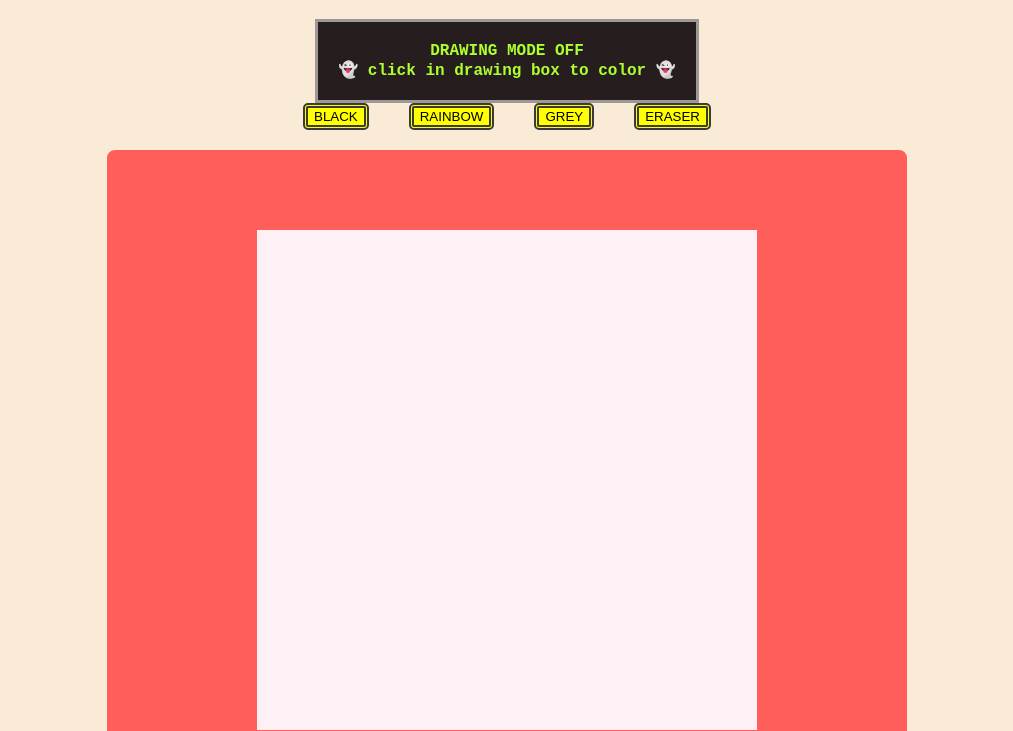
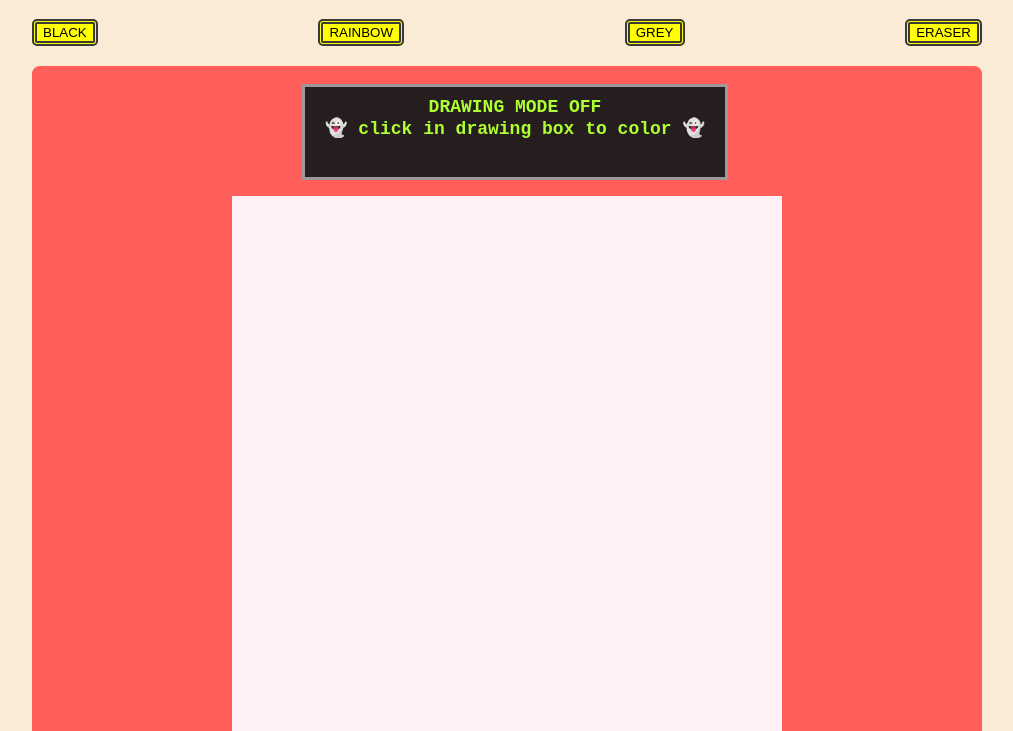
Before and after one commit to SlySkillet/etch-a-sketch, a plain HTML site: page index.html in a window 1280 px wide. Shown: the part 69-800 px from the top of the page, without its empty margins (133-1146 px from the left). Drawn offline with Linux system fonts and the light colour scheme.

Commit message:
position mode display

```diff
--- a/index.html
+++ b/index.html
@@ -10,15 +10,17 @@
   </head>
   <body>
     <h1>Etch-A-Sketch</h1>
-    <div class="mode">
-      DRAWING MODE OFF <br />
-      👻 click in drawing box to color 👻
-    </div>
+
+    <div class="flex-container">
       <div class="top-buttons">
         <button onclick="changeColor('black')">BLACK</button>
         <button onclick="changeColor('rainbow')">RAINBOW</button>
         <button onclick="changeColor('grey')">GREY</button>
         <button onclick="changeColor('whitesmoke')">ERASER</button>
+      </div>
+      <div class="mode">
+        DRAWING MODE OFF <br />
+        👻 click in drawing box to color 👻
       </div>
       <div class="container"></div>
       <div class="bottom-buttons">
@@ -33,6 +35,7 @@
           <button>Change Size</button>
         </div>
       </div>
+    </div>
     <script src="script.js"></script>
   </body>
 </html>
--- a/style.css
+++ b/style.css
@@ -1,9 +1,17 @@
+/* * {
+  box-sizing: border-box;
+} */
+
 body {
   display: flex;
   flex-direction: column;
   background-color: antiquewhite;
   /* background-color: #78cccb; */
   align-items: center;
+}
+
+.flex-container {
+  position: relative;
 }
 
 .top-buttons,
@@ -13,13 +21,21 @@ body {
 }
 
 .mode {
+  /* position: relative; */
+  position: absolute;
+  top: 65px;
+  left: 290px;
+  height: 70px;
+  width: 400px;
+
   border-style: solid;
   border-color: rgb(158, 152, 152);
   background-color: rgb(38, 30, 30);
-  padding: 20px;
+  padding: 10px;
 
   text-align: center;
   font-family: 'Courier New', Courier, monospace;
+  font-size: 18px;
   font-weight: 900;
   color: greenyellow;
 }
@@ -32,10 +48,10 @@ button {
 .container {
   border-style: solid;
   border-color: #ff5e5b;
-  border-width: 80px 150px 80px;
+  border-width: 130px 200px 130px;
   border-radius: 8px;
-  width: 500px;
-  height: 500px;
+  width: 550px;
+  height: 550px;
   background-color: lavenderblush;
   margin: 20px;
   display: grid;
```
Lines whose indentation alone changed are shown as unchanged.
